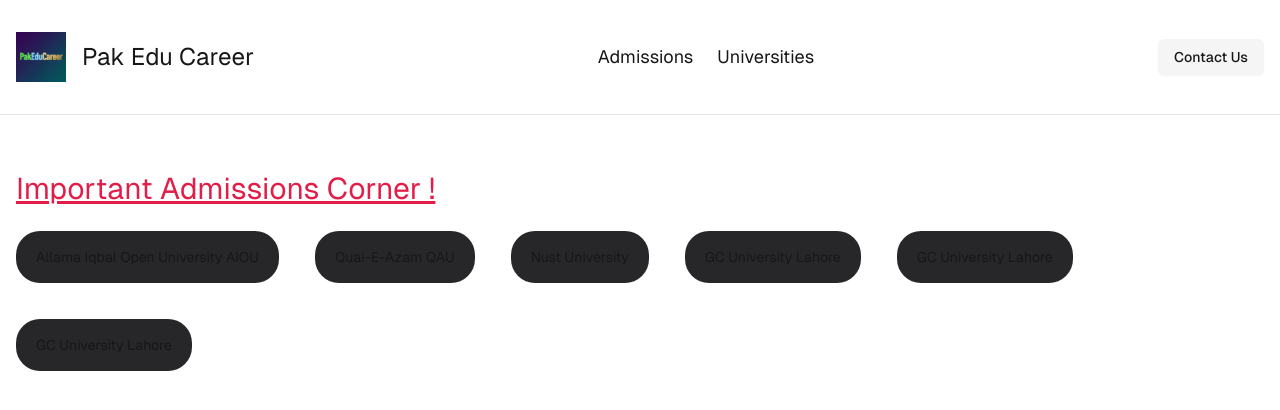
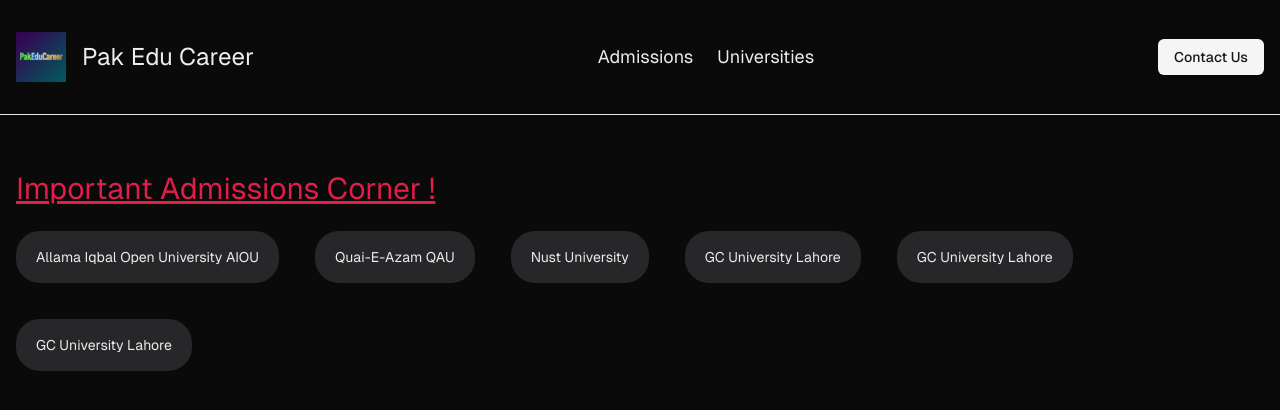
Before and after one commit to ahmed0234/Pak-Educ-Career-Website, a Next.js app: page / in a window 1280 px wide. Shown: the top 410 px of the page. Built offline with nearby package versions, Linux system fonts and the light colour scheme.

Commit message:
color updates

```diff
--- a/app/admin/page.tsx
+++ b/app/admin/page.tsx
@@ -1,6 +1,6 @@
 const page = () => {
   return (
-    <div className="bg-background py-10 px-4">
+    <div className="bg-background py-10 px-4 bg-[#0a0a0a]">
       <div className="max-w-4xl mx-auto bg-zinc-900 p-8 rounded-lg shadow-lg text-white">
         <h2 className="text-2xl font-bold mb-6 text-center">
           Add University Details
--- a/app/globals.css
+++ b/app/globals.css
@@ -3,8 +3,8 @@
 @tailwind utilities;
 
 :root {
-  --background: #ffffff;
-  --foreground: #171717;
+  --background: #0a0a0a;
+  --foreground: #ededed;
 }
 
 @media (prefers-color-scheme: dark) {
--- a/app/layout.tsx
+++ b/app/layout.tsx
@@ -27,7 +27,7 @@
   return (
     <html lang="en">
       <body
-        className={`${geistSans.variable} ${geistMono.variable} antialiased`}
+        className={`${geistSans.variable} ${geistMono.variable} antialiased bg-[#0a0a0a]`}
       >
         <Navbar />
         {children}
--- a/app/page.tsx
+++ b/app/page.tsx
@@ -2,7 +2,7 @@
 
 export default async function Home() {
   return (
-    <div className="container mt-14 font-[family-name:var(--font-geist-sans)]">
+    <div className="container mt-14 font-[family-name:var(--font-geist-sans)] bg-[#0a0a0a]">
       <ImportantAdmissionCorner />
     </div>
   );
```
